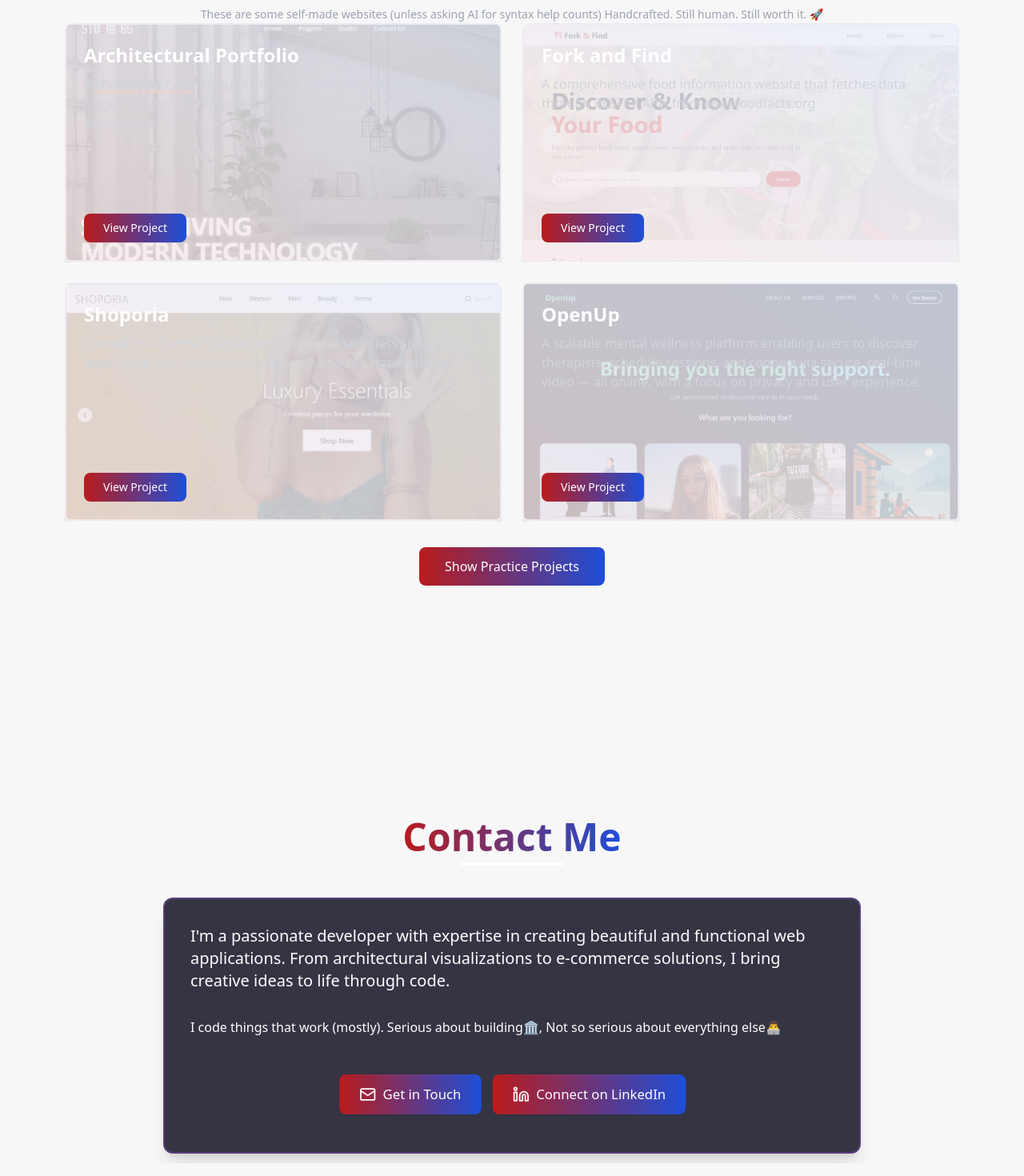
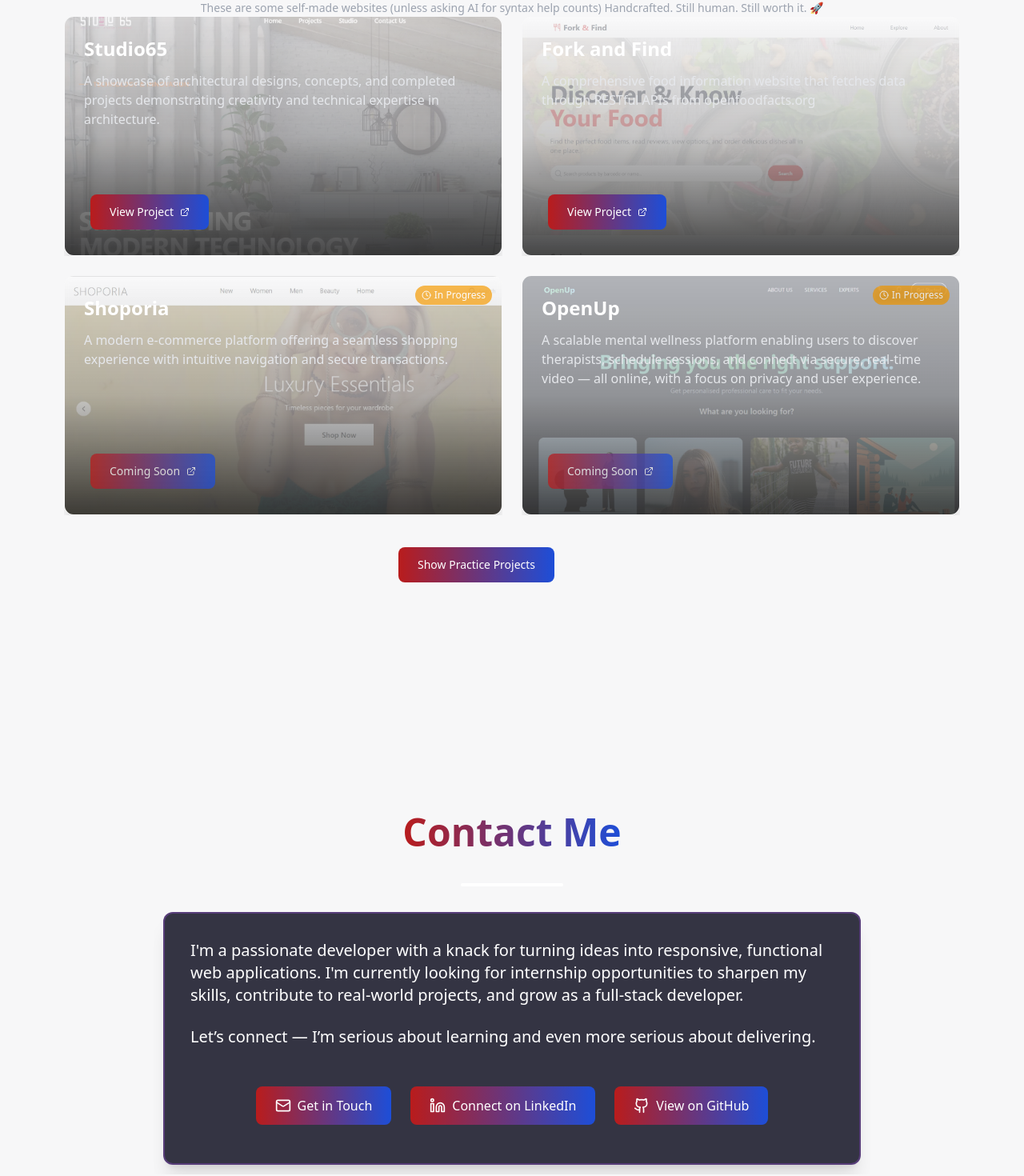
Before and after one commit to namit-x/Portfolio, a React (Vite) app: page / in a window 1280 px wide. Shown: the part 2744-4214 px from the top of the page at 80% size. Built offline with nearby package versions, Linux system fonts and the light colour scheme.

Commit message:
small changes and added 'In progress' tag

```diff
--- a/src/components/ContactMe.tsx
+++ b/src/components/ContactMe.tsx
@@ -1,64 +1,102 @@
-import { Mail, Linkedin } from "lucide-react";
+import { Mail, Linkedin, Github } from "lucide-react";
 import { cn } from '../lib/utils';
 
+interface ContactLink {
+  href: string;
+  icon: React.ReactNode;
+  label: string;
+  external?: boolean;
+}
+
 const ContactMe = () => {
-  const email = "namitwork099@gmail.com";
-  const linkedin = "https://www.linkedin.com/in/namit-rana-74772733a/";
+  const contactInfo = {
+    email: "namitwork099@gmail.com",
+    linkedin: "https://www.linkedin.com/in/namit-rana-74772733a/",
+    github: "https://github.com/namit-x"
+  };
+
+  const contactLinks: ContactLink[] = [
+    {
+      href: `mailto:${contactInfo.email}`,
+      icon: <Mail className="w-4 h-4 sm:w-5 sm:h-5" />,
+      label: "Get in Touch"
+    },
+    {
+      href: contactInfo.linkedin,
+      icon: <Linkedin className="w-4 h-4 sm:w-5 sm:h-5" />,
+      label: "Connect on LinkedIn",
+      external: true
+    },
+    {
+      href: contactInfo.github,
+      icon: <Github className="w-4 h-4 sm:w-5 sm:h-5" />,
+      label: "View on GitHub",
+      external: true
+    }
+  ];
+
+  const buttonBaseClasses = cn(
+    "w-full sm:w-auto flex items-center justify-center gap-2 px-4 sm:px-6 py-3 rounded-lg",
+    "bg-gradient hover:opacity-90 transition-all duration-300",
+    "transform hover:scale-105 group focus:outline-none focus:ring-2 focus:ring-purple-500 focus:ring-offset-2"
+  );
 
   return (
-    <section id="contact" className="w-full min-h-screen py-16 px-4 sm:px-6 lg:px-8 flex items-center justify-center">
-      <div className="max-w-4xl w-full py-4 overflow-y-hidden">
-        <div className="space-y-6 sm:space-y-8 animate-fade-in overflow-y-hidden p-3 ">
-          <h1 className="text-3xl sm:text-4xl md:text-5xl font-bold text-center p-2 sm:mb-8">
+    <section
+      id="contact"
+      className="w-full min-h-screen py-16 px-4 sm:px-6 lg:px-8 flex items-center justify-center"
+      aria-labelledby="contact-heading"
+    >
+      <div className="max-w-4xl w-full py-4">
+        <div className="space-y-6 sm:space-y-8 animate-fade-in p-3">
+          <header className="text-center">
+            <h1
+              id="contact-heading"
+              className="text-3xl sm:text-4xl md:text-5xl font-bold p-2 sm:mb-8"
+            >
               <span className="text-gradient">Contact Me</span>
-            <div className="h-1 w-32 mt-2 bg-white mx-auto rounded-full"></div>
             </h1>
+            <div className="h-1 w-32 mt-2 bg-white mx-auto rounded-full" aria-hidden="true"></div>
+          </header>
 
           <div className={cn(
-            "bg-[#1E1E2F]/90 rounded-xl p-6 sm:p-8 shadow-xl border-2 border-purple-500/30 hover:border-purple-500",
-            "transform hover:scale-[1.02] transition-all duration-500",
+            "bg-[#1E1E2F]/90 rounded-xl p-6 sm:p-8 shadow-xl border-2 border-purple-500/30",
+            "hover:border-purple-500 transform hover:scale-[1.02] transition-all duration-500"
           )}>
-            <p className="text-base sm:text-lg md:text-xl text-white mb-6 sm:mb-8 leading-relaxed">
-              I'm a passionate developer with expertise in creating beautiful and functional web applications.
-              From architectural visualizations to e-commerce solutions, I bring creative ideas to life through code.
+            <div className="space-y-4 sm:space-y-6 mb-6 sm:mb-8">
+              <p className="text-base sm:text-lg md:text-xl text-white leading-relaxed">
+                I'm a passionate developer with a knack for turning ideas into responsive, functional web applications.
+                I'm currently looking for internship opportunities to sharpen my skills, contribute to real-world projects, and grow as a full-stack developer.
               </p>
 
-            <p className="text-base sm:text-sm md:text-base text-white mb-6 sm:mb-8 leading-relaxed">
-              I code things that work (mostly). Serious about building🏛️, Not so serious about everything else👨‍💻
+              <p className="text-base sm:text-lg md:text-xl text-white leading-relaxed">
+                Let’s connect — I’m serious about learning and even more serious about delivering.
               </p>
+            </div>
 
+            <nav aria-label="Contact methods">
               <div className="flex flex-col sm:flex-row items-center justify-center gap-4 sm:gap-6 py-4">
+                {contactLinks.map((link, index) => (
                   <a
-                href={`mailto:${email}`}
-                className={cn(
-                  "w-full sm:w-auto flex items-center justify-center gap-2 px-4 sm:px-6 rounded-lg py-3",
-                  "bg-gradient hover:opacity-90 transition-all duration-300",
-                  "transform hover:scale-105 group",
-                  "animate-scale-in-out"
-                )}
+                    key={index}
+                    href={link.href}
+                    {...(link.external && {
+                      target: "_blank",
+                      rel: "noopener noreferrer"
+                    })}
+                    className={buttonBaseClasses}
+                    aria-label={`${link.label} - Opens ${link.external ? 'in new tab' : 'email client'}`}
                   >
-                <Mail className="w-4 h-4 sm:w-5 sm:h-5 text-white group-hover:animate-bounce" />
+                    <span className="text-white group-hover:animate-bounce" aria-hidden="true">
+                      {link.icon}
+                    </span>
                     <span className="text-sm sm:text-base text-white">
-                  <a href="https://mail.google.com/mail/?view=cm&fs=1&to=namitwork099%40gmail.com" target="_blank">Get in Touch</a>
+                      {link.label}
                     </span>
                   </a>
-
-              <a
-                href={linkedin}
-                target="_blank"
-                rel="noopener noreferrer"
-                className={cn(
-                  "w-full sm:w-auto flex items-center justify-center gap-2 px-4 sm:px-6 py-3 rounded-lg",
-                  "bg-gradient hover:opacity-90 transition-all duration-300",
-                  "transform hover:scale-105 group",
-                  "animate-scale-in-out"
-                )
-                }
-              >
-                <Linkedin className="w-4 h-4 sm:w-5 sm:h-5 text-white group-hover:animate-bounce" />
-                <span className="text-sm sm:text-base text-white">Connect on LinkedIn</span>
-              </a>
+                ))}
               </div>
+            </nav>
           </div>
         </div>
       </div>
--- a/src/components/ProjectCard.tsx
+++ b/src/components/ProjectCard.tsx
@@ -1,5 +1,6 @@
 import { useState } from 'react';
 import { cn } from '../lib/utils'
+import { ExternalLink, Clock } from 'lucide-react';
 
 interface ProjectCardProps {
   title: string;
@@ -7,65 +8,120 @@ interface ProjectCardProps {
   imageUrl: string;
   link: string;
   isPractice?: boolean;
+  inProgress?: boolean;
 }
 
-const ProjectCard = ({ title, description, imageUrl, link, isPractice = false }: ProjectCardProps) => {
+const ProjectCard = ({
+  title,
+  description,
+  imageUrl,
+  link,
+  isPractice = false,
+  inProgress = false
+}: ProjectCardProps) => {
   const [isHovered, setIsHovered] = useState(false);
 
+  const buttonBaseClasses = cn(
+    "w-full sm:w-auto flex items-center justify-center gap-2 px-4 sm:px-6 py-3 rounded-lg",
+    "bg-gradient hover:opacity-90 transition-all duration-300",
+    "transform hover:scale-105 group focus:outline-none focus:ring-2 focus:ring-purple-500 focus:ring-offset-2",
+    "overflow-hidden"
+  );
+
   return (
-    <div
+    <article
       className="relative group overflow-hidden"
       onMouseEnter={() => setIsHovered(true)}
       onMouseLeave={() => setIsHovered(false)}
+      aria-label={`${title} project card`}
     >
       <div className={cn(
-        "rounded-xl overflow-hidden transform transition-all duration-500",
-        "border border-white/10 shadow-xl",
+        "rounded-xl overflow-hidden transform transition-all duration-500 border-4",
+        "border border-white/10 shadow-xl backdrop-blur-sm",
         isPractice ? "h-[250px]" : "h-[300px]",
-        isHovered ? "scale-105" : ""
+        isHovered ? "scale-105 shadow-2xl" : "",
+        "focus-within:ring-2 focus-within:ring-purple-500 focus-within:ring-offset-2"
       )}>
-        <div className="relative h-full">
+        {/* Progress Badge */}
+        {inProgress && (
+          <div className="absolute top-3 right-3 z-20">
             <div className={cn(
-            "absolute inset-0 transition-opacity duration-500 border-2",
-            isHovered ? "opacity-100" : "opacity-20"
+              "flex items-center gap-1 px-2 py-1 rounded-full text-xs font-medium",
+              "bg-amber-500/90 text-white backdrop-blur-sm",
+              "animate-pulse"
+            )}>
+              <Clock className="w-3 h-3" />
+              <span>In Progress</span>
+            </div>
+          </div>
+        )}
+
+        <div className="relative h-full overflow-hidden">
+          {/* Image Layer */}
+          <div className={cn(
+            "absolute inset-0 transition-all duration-500",
+            isHovered ? "opacity-100 scale-110" : "opacity-30"
           )}>
             <img
               src={imageUrl}
-              alt={title}
-              className="w-full h-full object-cover object-left"
+              alt={`${title} project preview`}
+              className="w-full h-full object-cover object-left transition-transform duration-700"
+              loading="lazy"
             />
           </div>
+
+          {/* Overlay Gradient */}
           <div className={cn(
-            "absolute inset-0 bg-gradient-light opacity-10",
+            "absolute inset-0 bg-gradient-to-b from-transparent via-black/20 to-black/80",
             "transition-opacity duration-500",
-            isHovered ? "opacity-0" : "opacity-35"
+            isHovered ? "opacity-60" : "opacity-90"
           )} />
-          <div className={cn(
-            "relative h-full p-6 flex flex-col justify-between z-10",
-            "transition-opacity duration-500",
-          )}>
-            <div>
-              <h3 className="text-2xl font-bold mb-2 text-white">
+
+          {/* Content Layer */}
+          <div className="relative h-full p-6 flex flex-col justify-between z-10">
+            <div className="space-y-3">
+              <header>
+                <h3 className="text-xl sm:text-2xl font-bold text-white leading-tight">
                   {title}
                 </h3>
-              <p className="text-gray-300 line-clamp-3">{description}</p>
+              </header>
+              <p className={cn(
+                "text-gray-200 leading-relaxed",
+                isPractice ? "text-sm line-clamp-2" : "text-base line-clamp-3",
+                "transition-all duration-300",
+                isHovered ? "text-white" : ""
+              )}>
+                {description}
+              </p>
             </div>
+
+            <footer className="mt-4 overflow-hidden p-2 w-fit">
               <a
                 href={link}
                 target="_blank"
                 rel="noopener noreferrer"
                 className={cn(
-                "inline-block text-white px-6 py-2 rounded-lg",
-                "bg-gradient hover:opacity-90 transition-all duration-300",
-                "transform hover:scale-105 w-fit text-sm font-medium"
+                  buttonBaseClasses,
+                  "text-white text-sm font-medium w-fit",
+                  inProgress ? "opacity-75 cursor-not-allowed" : ""
                 )}
+                {...(inProgress && {
+                  onClick: (e) => e.preventDefault(),
+                  'aria-disabled': true
+                })}
+                aria-label={`View ${title} project ${inProgress ? '(in progress)' : ''}`}
               >
-              View Project
+                <span>{inProgress ? 'Coming Soon' : 'View Project'}</span>
+                <ExternalLink className={cn(
+                  "w-3 h-3 transition-transform duration-300",
+                  !inProgress && "group-hover:translate-x-1"
+                )} />
               </a>
+            </footer>
           </div>
         </div>
       </div>
-    </div>
+    </article>
   );
 };
 
--- a/src/components/Projects.tsx
+++ b/src/components/Projects.tsx
@@ -4,28 +4,32 @@ import { cn } from '../lib/utils';
 
 const mainProjects = [
   {
-    title: "Architectural Portfolio",
+    title: "Studio65",
     description: "A showcase of architectural designs, concepts, and completed projects demonstrating creativity and technical expertise in architecture.",
     imageUrl: "/ArchitecturalPortfolio.webp",
-    link: "https://www.studio65.in"
+    link: "https://www.studio65.in",
+    inProgress: false,
   },
   {
     title: "Fork and Find",
     description: "A comprehensive food information website that fetches data through RESTful APIs from openfoodfacts.org",
     imageUrl: "/ForkAndFind.webp",
-    link: "https://github.com/namit-x/Find-Fork"
+    link: "https://github.com/namit-x/Find-Fork",
+    inProgress: false,
   },
   {
     title: "Shoporia",
     description: "A modern e-commerce platform offering a seamless shopping experience with intuitive navigation and secure transactions.",
     imageUrl: "/image.webp",
-    link: "https://github.com/namit-x/P2_Shoporia"
+    link: "https://github.com/namit-x/P2_Shoporia",
+    inProgress: true,
   },
   {
     title: "OpenUp",
     description: "A scalable mental wellness platform enabling users to discover therapists, schedule sessions, and connect via secure, real-time video — all online, with a focus on privacy and user experience.",
     imageUrl: "/OpenUp.webp",
-    link: "https://github.com/namit-x/OpenUp"
+    link: "https://github.com/namit-x/OpenUp",
+    inProgress: true,
   },
 ];
 
@@ -49,16 +53,22 @@ const practiceProjects = [
 const Projects = () => {
   const [showPractice, setShowPractice] = useState(false);
 
+  const buttonBaseClasses = cn(
+    "w-full sm:w-auto flex items-center justify-center gap-2 px-4 sm:px-6 py-3 rounded-lg",
+    "bg-gradient hover:opacity-90 transition-all duration-300",
+    "transform hover:scale-105 group focus:outline-none focus:ring-2 focus:ring-purple-500 focus:ring-offset-2"
+  );
+
   return (
     <section id='projects' className="py-16 relative overflow-hidden">
       <div className="max-w-6xl mx-auto px-4 flex flex-col overflow-hidden items-center">
         {/* Heading */}
-        <div className='text-4xl overflow-hidden text-gradient my-4 font-bold'>
+        <div className='text-4xl overflow-hidden text-gradient my-4 font-bold sm:text-3xl'>
           <div className='overflow-hidden mb-2 text-center'>Projects</div>
           <div className="h-1 w-20 bg-white mx-auto rounded-full"></div>
         </div>
-          <div className='text-2xl overflow-hidden text-white my-2'>Made with ❤️ and Lots of ☕</div>
-          <div className='text-lg overflow-hidden text-gray-400 sm:text-sm'>These are some self-made websites (unless asking AI for syntax help counts) Handcrafted. Still human. Still worth it. 🚀</div>
+        <div className='text-2xl sm:text-xl overflow-hidden text-white my-2'>Made with ❤️ and Lots of ☕</div>
+        <div className='text-lg sm:text-md overflow-hidden text-gray-400 sm:text-sm'>These are some self-made websites (unless asking AI for syntax help counts) Handcrafted. Still human. Still worth it. 🚀</div>
 
         {/* Projects */}
         <div className="grid grid-cols-1 md:grid-cols-2 lg:grid-cols-2 gap-6 mb-8">
@@ -68,19 +78,16 @@ const Projects = () => {
         </div>
 
         {/* Show practice Button */}
-        <div className="text-center mb-8 overflow-hidden w-[300px] transition-all duration-300">
+        <div className="text-center mb-8 overflow-hidden w-[300px] transition-all duration-300 p-2">
           <button
             onClick={() => { setShowPractice(!showPractice); }}
             className={cn(
-              "bg-gradient text-white px-8 py-3 transition-all duration-300 ease-in-out",
-              "transform hover:scale-105 transition-all duration-300 font-medium",
-              "rounded-lg transition-all duration-300 ease-in-out",
-              "text-transition duration-300"
+              buttonBaseClasses,
+              "text-white text-sm font-medium"
             )}
           >
             {showPractice ? 'Hide Practice Projects' : 'Show Practice Projects'}
           </button>
-
         </div>
 
         {showPractice && (
```
Lines whose indentation alone changed are shown as unchanged.
